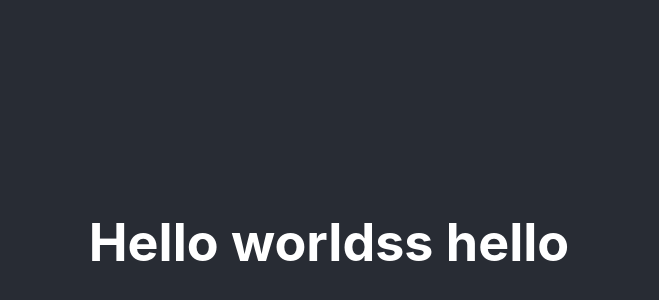
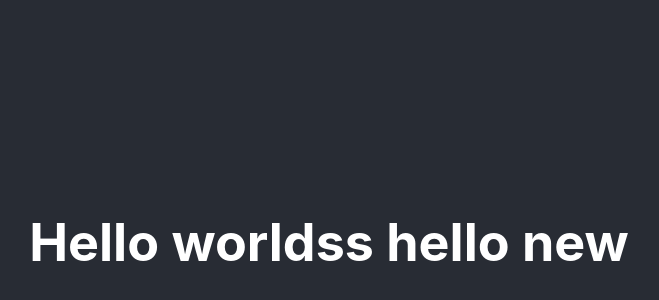
Before and after one commit to gunasekarU/react-cicd, a React (Create React App) app: page / in a window 1280 px wide. Shown: the part 158-458 px from the top of the page, without its empty margins (311-970 px from the left). Built offline with nearby package versions, Linux system fonts and the light colour scheme.

Commit message:
update code new hello new

```diff
--- a/src/App.js
+++ b/src/App.js
@@ -5,7 +5,7 @@ function App() {
   return (
     <div className="App">
       <header className="App-header">
-       <h1>Hello worldss hello</h1>
+       <h1>Hello worldss hello new</h1>
       </header>
     </div>
   );
```
